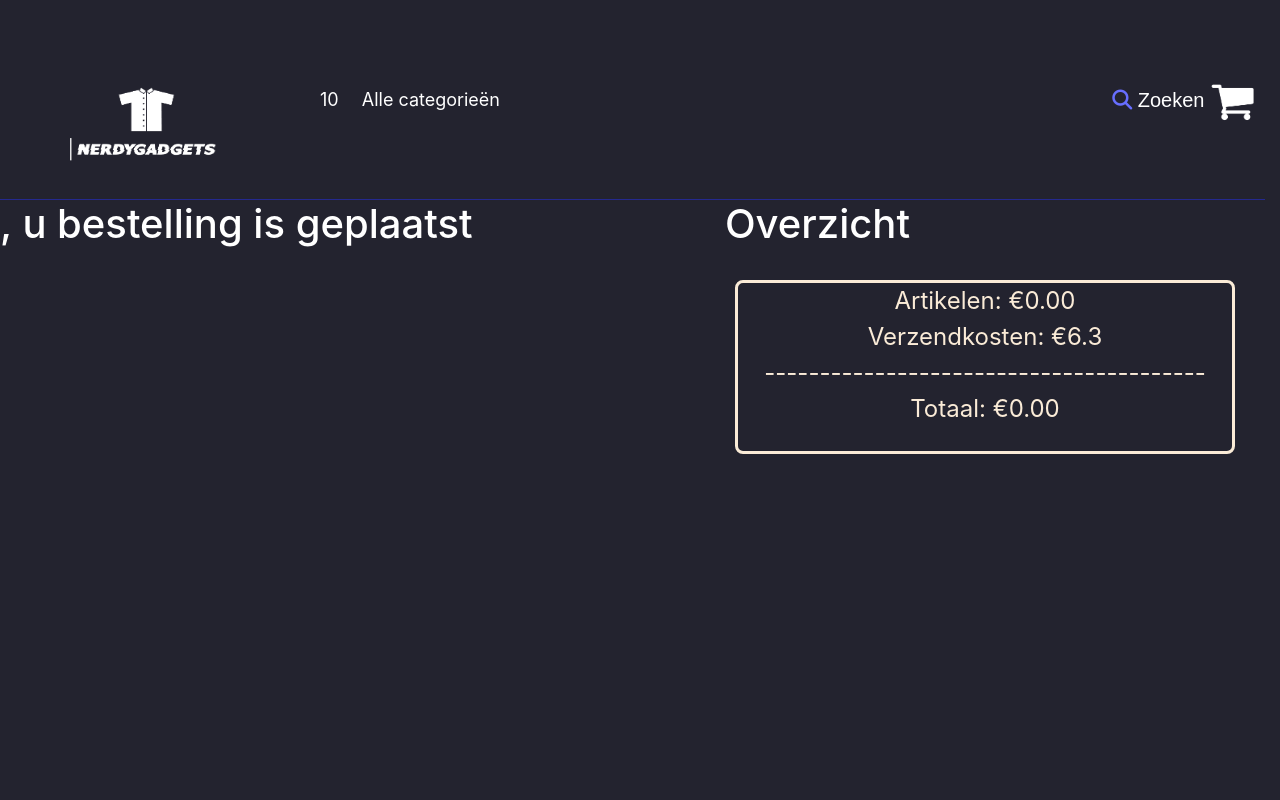
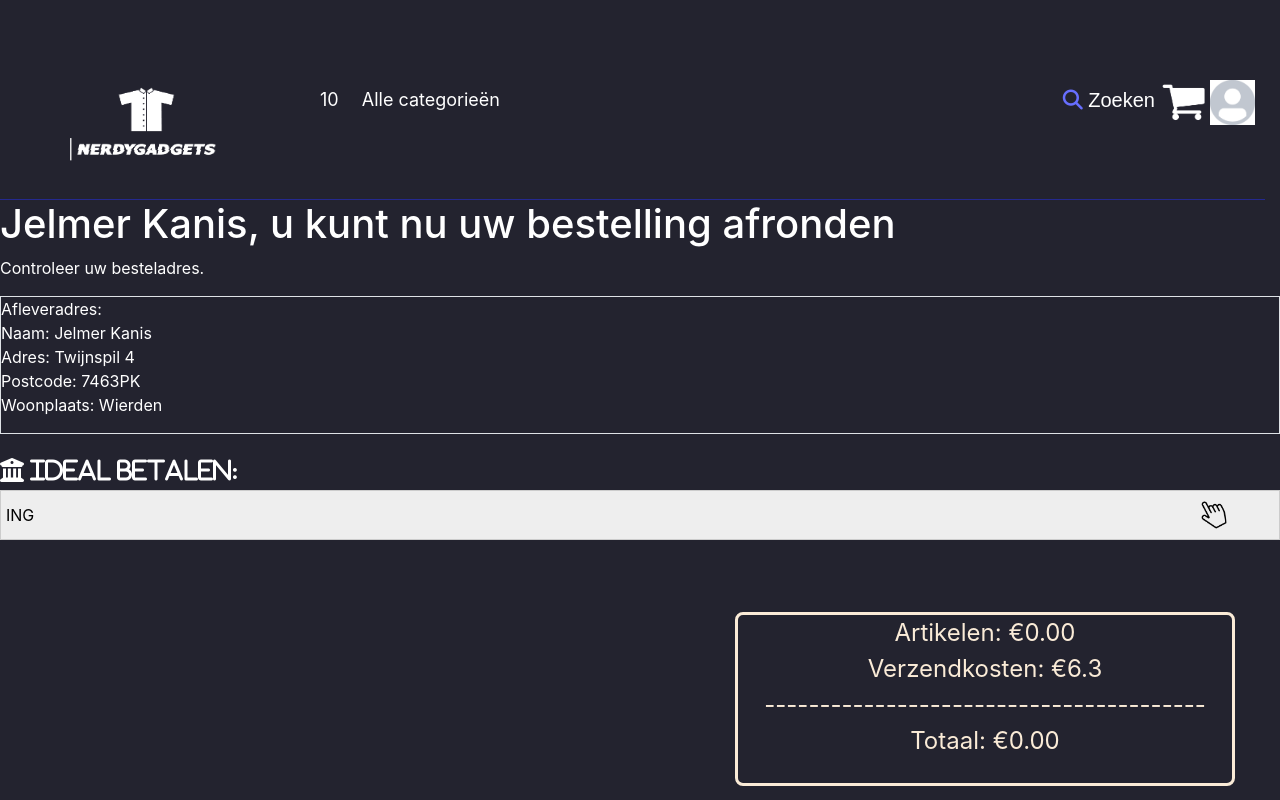
Before and after one commit to virtualvanu/HBO_ICT-1.1-NerdyGadgets-Webshop, a PHP site: page /nerdygadgets/verwerk.php in a window 1280 px wide. Run offline with PHP 8.4, Linux system fonts and the light colour scheme; tables that the repository leaves empty or names only in its code hold one stand-in row (values such as "Sample post"); data that the repository does not hold is empty; some libraries are stand-ins or nearby versions; some web fonts are replaced.

Commit message:
login scherm aanmaken, order verwerken aangemaakt.

```diff
--- a/custom.css
+++ b/custom.css
@@ -96,3 +96,30 @@
     margin-top: 20px;
 
 }
+
+.fa fa-bank{
+    width: 50%;
+    float: left;
+}
+.banken{
+    width: 50%;
+    float: left;
+}
+
+#TotaalPrijsVerwerk{
+    float: left
+}
+
+.checkBox{
+
+    width: 50%;
+}
+
+.gegevens {
+    background-color: rgb(35, 35, 47) ;
+    border-radius: 8px;
+    border:solid antiquewhite;
+    color: antiquewhite;
+    margin-bottom: 10px;
+    width: 95.5%;
+}
--- a/header.php
+++ b/header.php
@@ -55,9 +55,11 @@ $databaseConnection = connectToDatabase();
                 <a href="browse.php" class="HrefDecoration"><i class="fas fa-search search"></i> Zoeken</a>
             </li>
             <a href="Cart.php"><img src="Images/cart.png" width="45" height="45"></a>
+            <a href="login.php"><img src="Images/login.png" border-radius="50px" width="45" height="45"></a>
         </ul>
 <!-- einde code voor US3 zoeken -->
     </div>
+
     <div class="row" id="Content">
         <div class="col-12">
             <div id="SubContent">
--- a/verwerk.php
+++ b/verwerk.php
@@ -3,15 +3,15 @@ include "header.php";
 include "cartfuncties.php";
 
     $databaseConnection = connectToDatabase();
-    $voornaam = $_POST["voornaam"];
+    $voornaam = "Jelmer";
     $tussenVoegsel = (empty($_POST["tussenvoegsel"])) ? " " : $_POST["tussenvoegsel"];
-    $achternaam = $_POST["achternaam"];
-    $postcode = $_POST["postcode"];
-    $email = $_POST["emailadress"];
-    $huis_nummer = $_POST["huisnummer"];
-    $straat_naam = $_POST["straatnaam"];
-    $woonplaats = $_POST["woonplaats"];
-    $land = $_POST["land"];
+    $achternaam = "Kanis";
+    $postcode = "7463PK";
+    $email = "12345@info.nl";
+    $huis_nummer = "4";
+    $straat_naam = "Twijnspil";
+    $woonplaats = "Wierden";
+    $land = "Nederland";
     $klant_naam = $voornaam . " ". $tussenVoegsel . $achternaam;
     $hetadres = $straat_naam . " " . $huis_nummer;
 //    $email2 = $_POST["emailadress2"];
@@ -25,17 +25,50 @@ include "cartfuncties.php";
 //else {
 //    klantToevoegenInDatabase($databaseConnection, $klant_naam, $email, $hetadres, $postcode, $woonplaats, $land);
 //}
-klantToevoegenInDatabase($databaseConnection, $klant_naam, $email, $hetadres, $postcode, $woonplaats, $land);
+//klantToevoegenInDatabase($databaseConnection, $klant_naam, $email, $hetadres, $postcode, $woonplaats, $land);
 ?>
 
 
 <html>
 <lang nl></lang>
  <body>
- <h1> <?php print($klant_naam) ?>, u bestelling is geplaatst</h1>
- <h1 class="CartOverviewHeader">Overzicht</h1>
+ <h1> <?php print($klant_naam) ?>, u kunt nu uw bestelling afronden</h1>
+ <div id="bestelldiv" class="center">
+     <div id="bestellen">
+         <p>Controleer uw besteladres.</p>
+
+         <div id="anderadres" class="border">
+             <div id="afleveradres">
+                 <p>Afleveradres: <br>Naam: <?php print $klant_naam ?> <br> Adres: <?php print $hetadres ?> <br>
+                     Postcode: <?php print $postcode ?> <br> Woonplaats: <?php print $woonplaats ?></p>
+             </div>
+         </div>
+         <br>
+         <h4 class="fa fa-bank"> IDeal betalen:</h4>
+         <br>
+         <div id="banken">
+             <form action="#" method="post">
+                 <select name="banken" id="banken">
+                     <option value="ing">ING</option>
+                     <option value="rabobank">Rabobank</option>
+                     <option value="sns">SNS</option>
+                     <option value="abnamro">ABN AMRO</option>
+                     <option value="bunq">bunq</option>
+                     <option value="knab">Knab</option>
+                     <option value="asnbank">ASN Bank</option>
+                     <option value="regiobank">RegioBank</option>
+                     <option value="revolut">Revolut</option>
+                     <option value="triodosbank">Triodos Bank</option>
+                     <option value="vanlanschot">Van Lanschot</option>
+                 </select>
+
+
+         </div>
+         <br><br>
+     </div>
+<!-- <h1 class="CartOverviewHeader">Overzicht</h1>-->
  <br>
- <div id="afrekenen" class="CartOverview">
+ <div id="TotaalPrijsVerwerk" class="CartOverview">
      <p style="font-size: x-large; margin: 0">Artikelen: <?php
          $cartTotal = 0;
         $cart = getCart();
```
Also changed, not shown: Bestelscherm.php (+11 -39 lines), login.php (added, +68 -0 lines), registreren.php (added, +59 -0 lines), Images/img_avatar2.png (added), Images/login.png (added), Images/login2.png (added).
